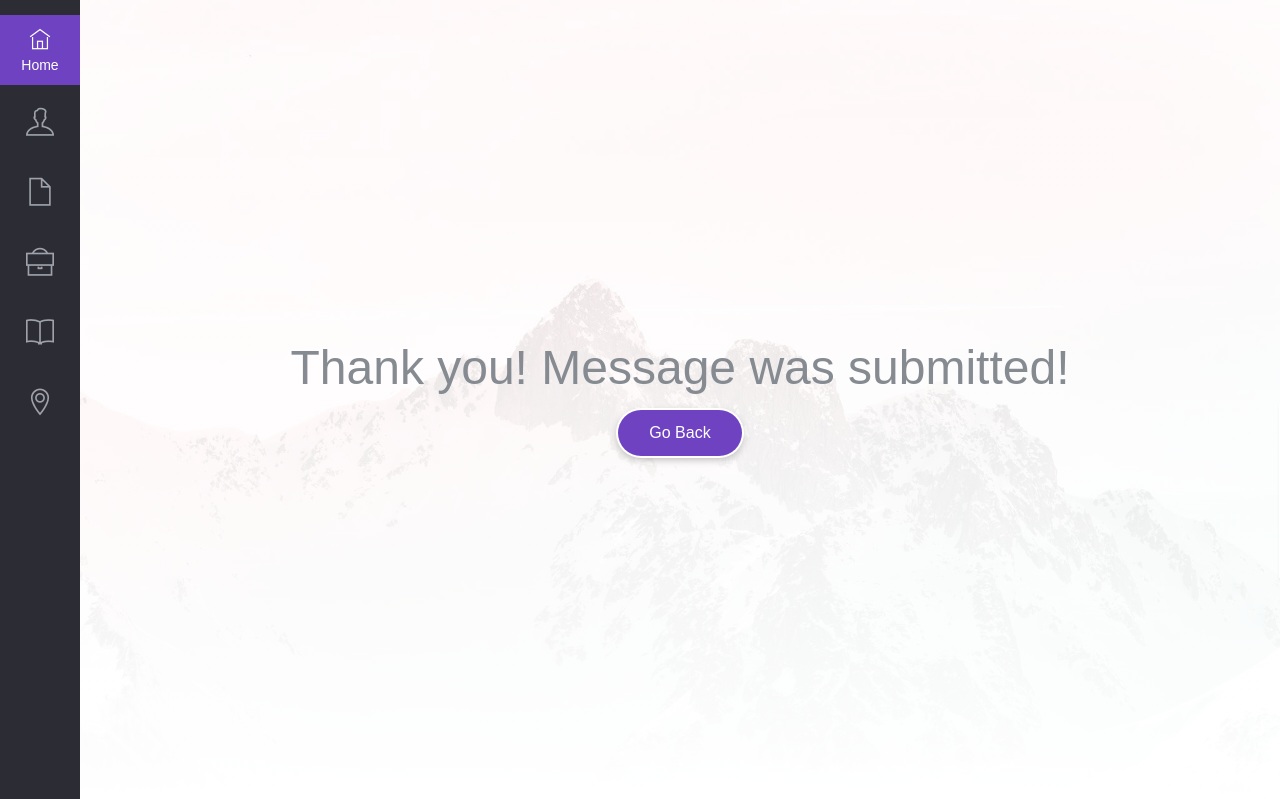
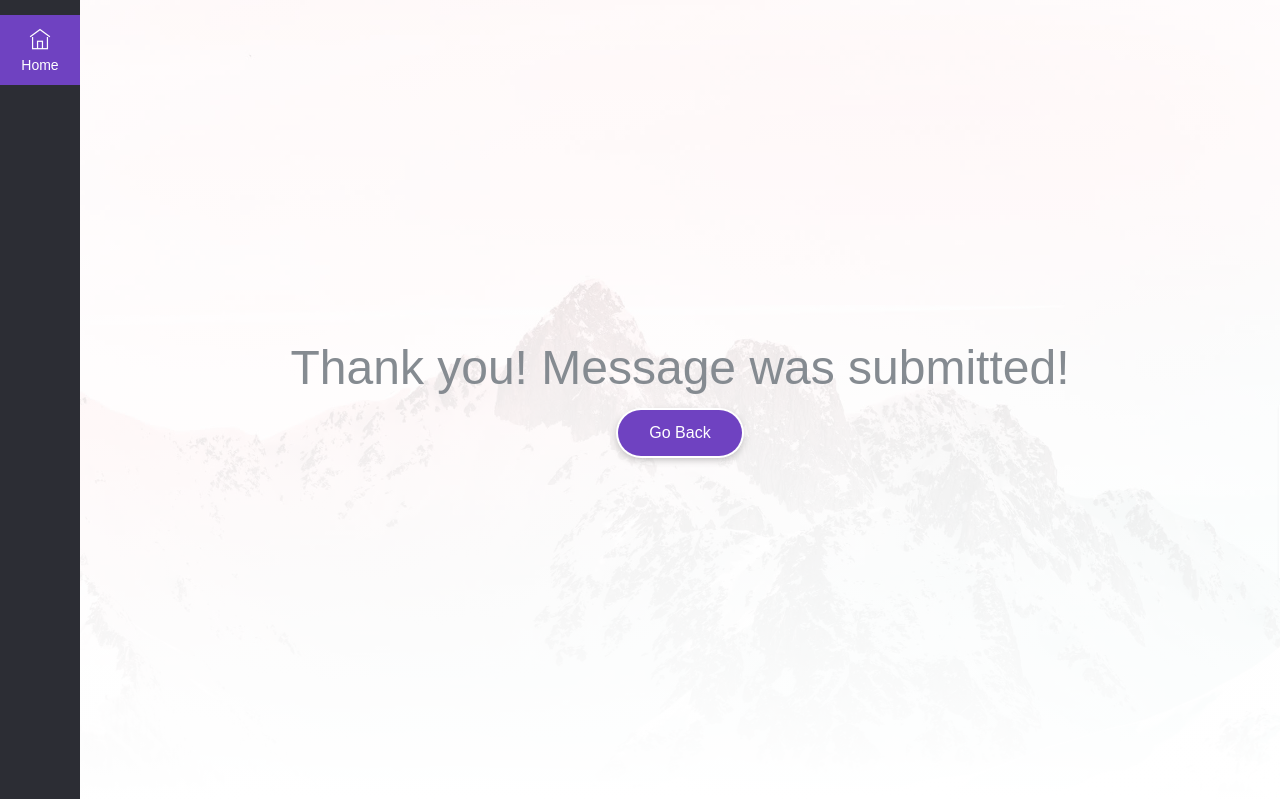
Before and after one commit to mrak-lord/portfolio-pyapp, a Flask app: page /thankyou in a window 1280 px wide. Shown: the top 799 px of the page. Run offline with Flask 2, Linux system fonts and the light colour scheme; some libraries are stand-ins or nearby versions; some web fonts are replaced.

Commit message:
clean up- final

```diff
--- /dev/null
+++ b/requirements.txt
@@ -0,0 +1,6 @@
+click==8.1.3
+Flask==2.2.2
+itsdangerous==2.1.2
+Jinja2==3.1.2
+MarkupSafe==2.1.1
+Werkzeug==2.2.2
--- a/templates/thankyou.html
+++ b/templates/thankyou.html
@@ -19,7 +19,6 @@
   <link rel="stylesheet" type="text/css" href="../static/vendor/animate/animate.css">
 
   <link rel="stylesheet" type="text/css" href="../static/vendor/owl-carousel/owl.carousel.css">
-
 
   <link rel="stylesheet" type="text/css" href="../static/vendor/nice-select/css/nice-select.css">
 
@@ -75,41 +74,41 @@
     <div class="content">
       <ul class="main-menu">
         <li class="menu-item active">
-          <a href="#home" class="menu-link">
+          <a href="#home" onclick="myFunction()" class="menu-link">
             <span class="icon ti-home"></span>
             <span class="caption">Home</span>
           </a>
         </li>
-        <li class="menu-item">
-          <a href="#about" class="menu-link">
-            <span class="icon ti-user"></span>
-            <span class="caption">About</span>
-          </a>
-        </li>
-        <li class="menu-item">
-          <a href="#services" class="menu-link">
-            <span class="icon ti-file"></span>
-            <span class="caption">Service</span>
-          </a>
-        </li>
-        <li class="menu-item">
-          <a href="#portfolio" class="menu-link">
-            <span class="icon ti-briefcase"></span>
-            <span class="caption">Portfolio</span>
-          </a>
-        </li>
-        <li class="menu-item">
-          <a href="#blog" class="menu-link">
-            <span class="icon ti-book"></span>
-            <span class="caption">Blog</span>
-          </a>
-        </li>
-        <li class="menu-item">
-          <a href="#contact" class="menu-link">
-            <span class="icon ti-location-pin"></span>
-            <span class="caption">Contact</span>
-          </a>
-        </li>
+{#        <li class="menu-item">#}
+{#          <a href="#about" class="menu-link">#}
+{#            <span class="icon ti-user"></span>#}
+{#            <span class="caption">About</span>#}
+{#          </a>#}
+{#        </li>#}
+{#        <li class="menu-item">#}
+{#          <a href="#services" class="menu-link">#}
+{#            <span class="icon ti-file"></span>#}
+{#            <span class="caption">Service</span>#}
+{#          </a>#}
+{#        </li>#}
+{#        <li class="menu-item">#}
+{#          <a href="#portfolio" class="menu-link">#}
+{#            <span class="icon ti-briefcase"></span>#}
+{#            <span class="caption">Portfolio</span>#}
+{#          </a>#}
+{#        </li>#}
+{#        <li class="menu-item">#}
+{#          <a href="#blog" class="menu-link">#}
+{#            <span class="icon ti-book"></span>#}
+{#            <span class="caption">Blog</span>#}
+{#          </a>#}
+{#        </li>#}
+{#        <li class="menu-item">#}
+{#          <a href="#contact" class="menu-link">#}
+{#            <span class="icon ti-location-pin"></span>#}
+{#            <span class="caption">Contact</span>#}
+{#          </a>#}
+{#        </li>#}
       </ul>
     </div>
   </div>
```
Also changed, not shown: profile_data.json (deleted, +0 -72 lines), templates/index-2.html (+12 -15 lines), 2 other files.
